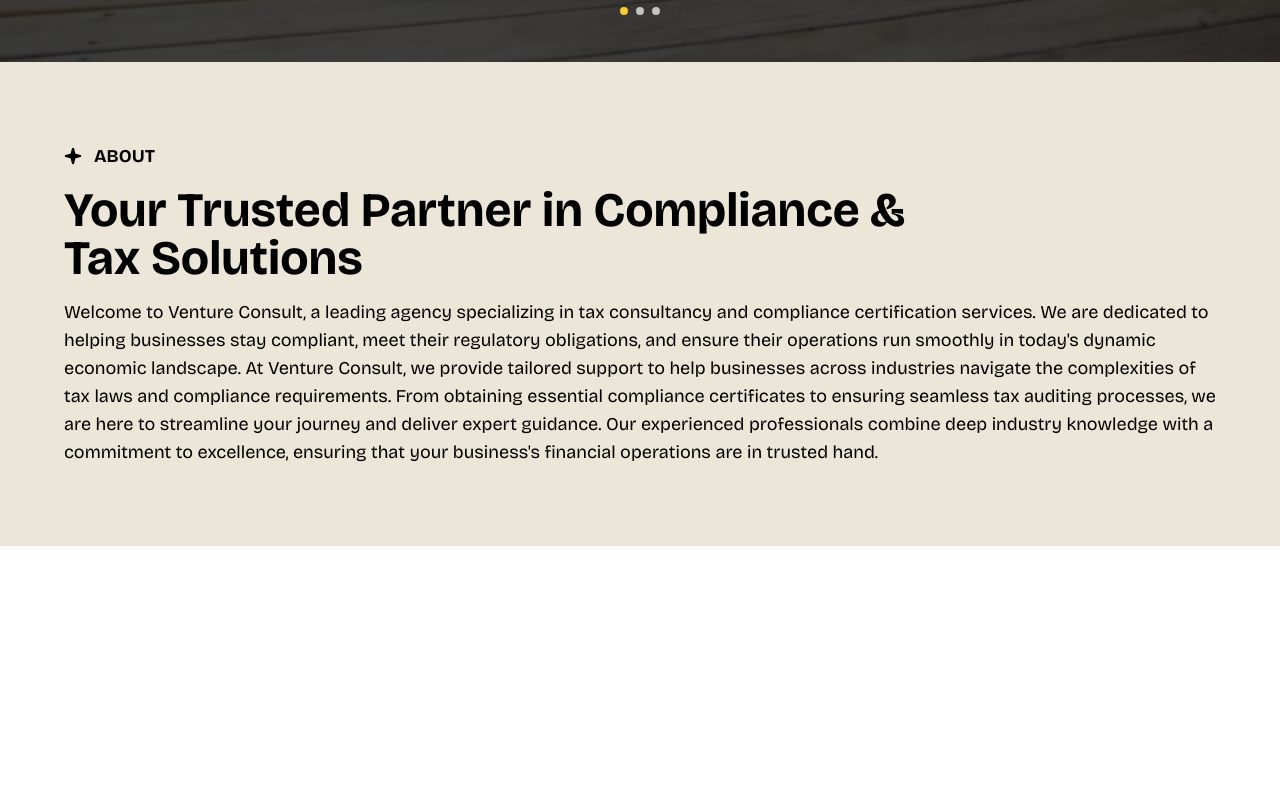
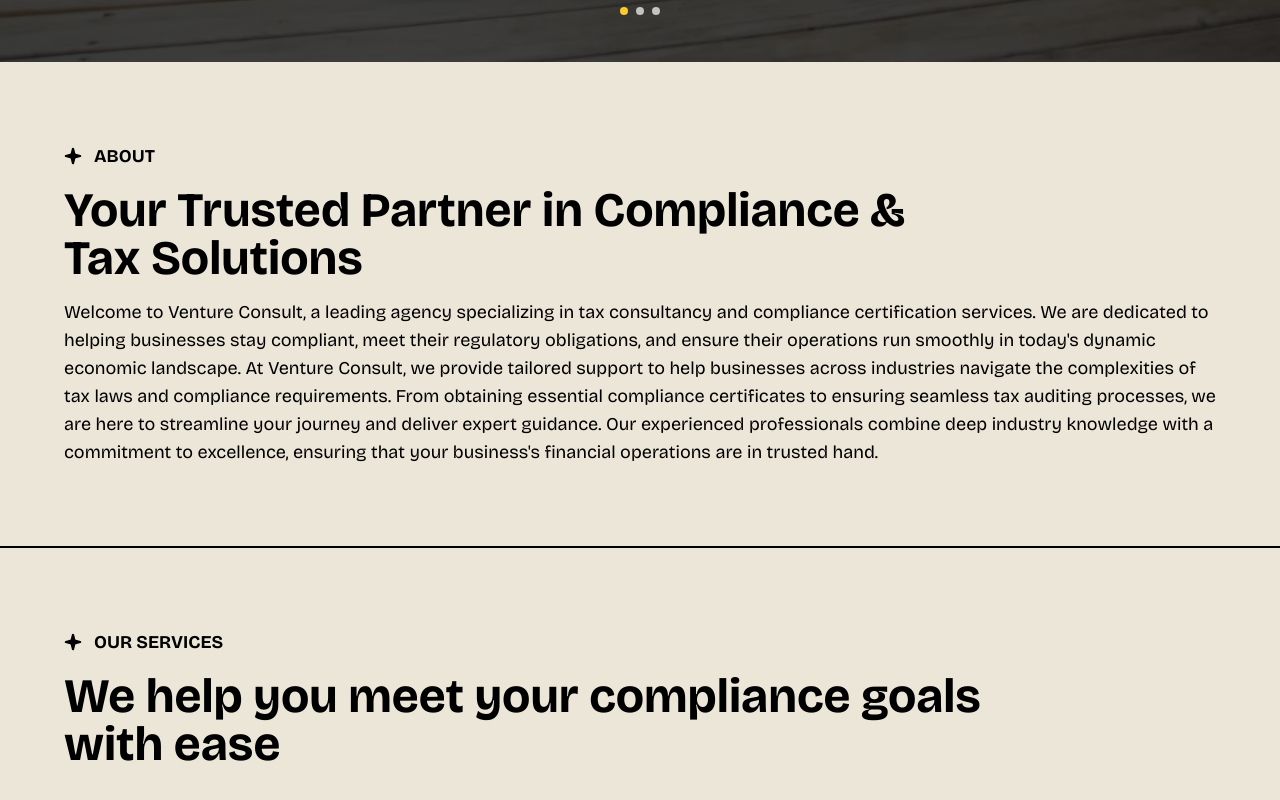
Before and after one commit to Techeritage/venture-consult, a Next.js app: page / in a window 1280 px wide. Shown: the part 738-1538 px from the top of the page. Before the commit the page ends 1284 px from the top, so only its background shows below. Built offline with nearby package versions, Linux system fonts and the light colour scheme.

Commit message:
add service section

```diff
--- a/app/page.jsx
+++ b/app/page.jsx
@@ -1,5 +1,6 @@
 import About from "@/components/About";
 import Carousel from "@/components/Carousel";
+import Services from "@/components/Services";
 import React from "react";
 
 const HomePage = () => {
@@ -7,6 +8,7 @@
     <main>
       <Carousel />
       <About />
+      <Services />
     </main>
   );
 };
--- /dev/null
+++ b/components/Services.jsx
@@ -0,0 +1,17 @@
+import { Sparkle } from "lucide-react";
+
+const Services = () => {
+  return (
+    <section className="sectionStyle border-t-2 border-black bg-secondaryBg !text-black space-y-4">
+      <div className="flex items-center gap-3">
+        <Sparkle fill="#000" size={18} />
+        <h2>OUR SERVICES</h2>
+      </div>
+      <h1 className="max-w-[80%]">
+        We help you meet your compliance goals with ease
+      </h1>
+    </section>
+  );
+};
+
+export default Services;
--- a/package.json
+++ b/package.json
@@ -9,7 +9,6 @@
     "lint": "next lint"
   },
   "dependencies": {
-    "clsx": "^2.1.1",
     "gsap": "^3.12.5",
     "lucide-react": "^0.468.0",
     "next": "15.0.4",
@@ -20,6 +19,8 @@
     "tailwindcss-animate": "^1.0.7"
   },
   "devDependencies": {
+    "eslint": "^8",
+    "eslint-config-next": "15.0.4",
     "postcss": "^8",
     "tailwindcss": "^3.4.1"
   }
```
